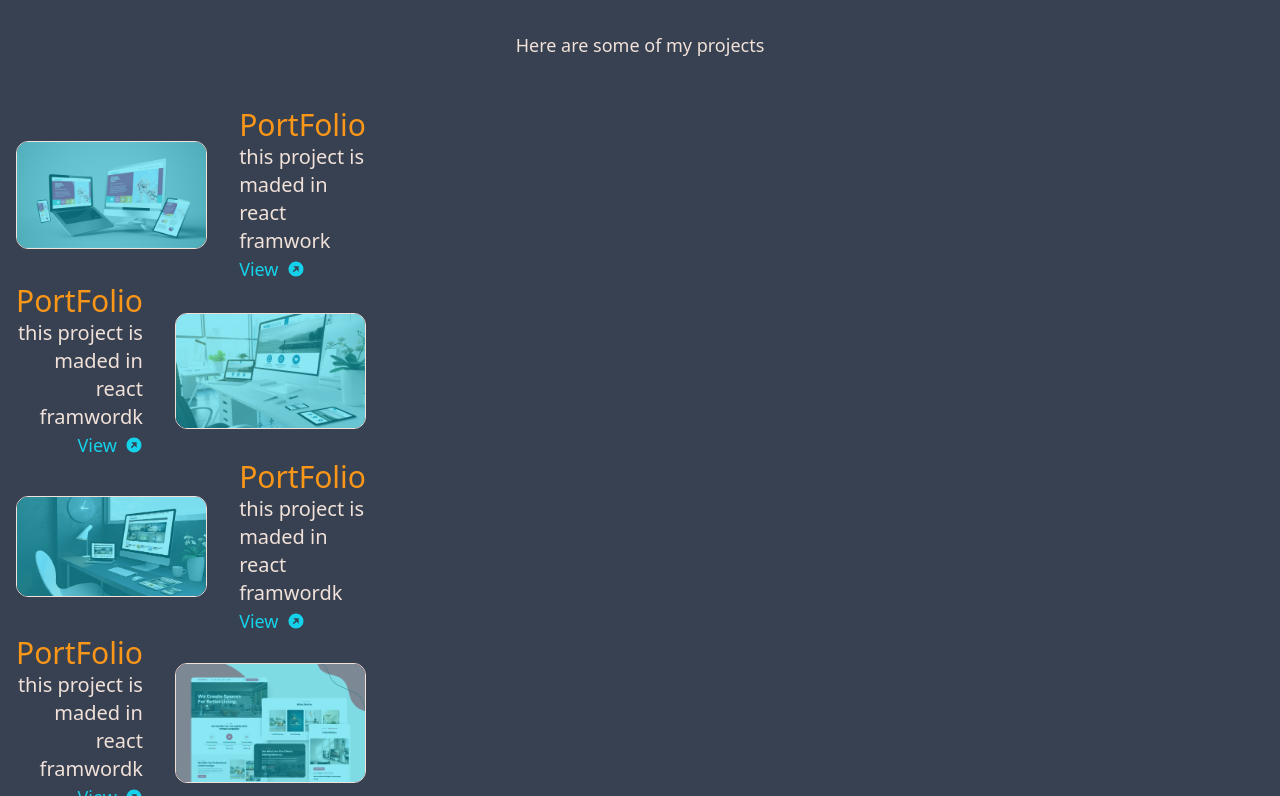
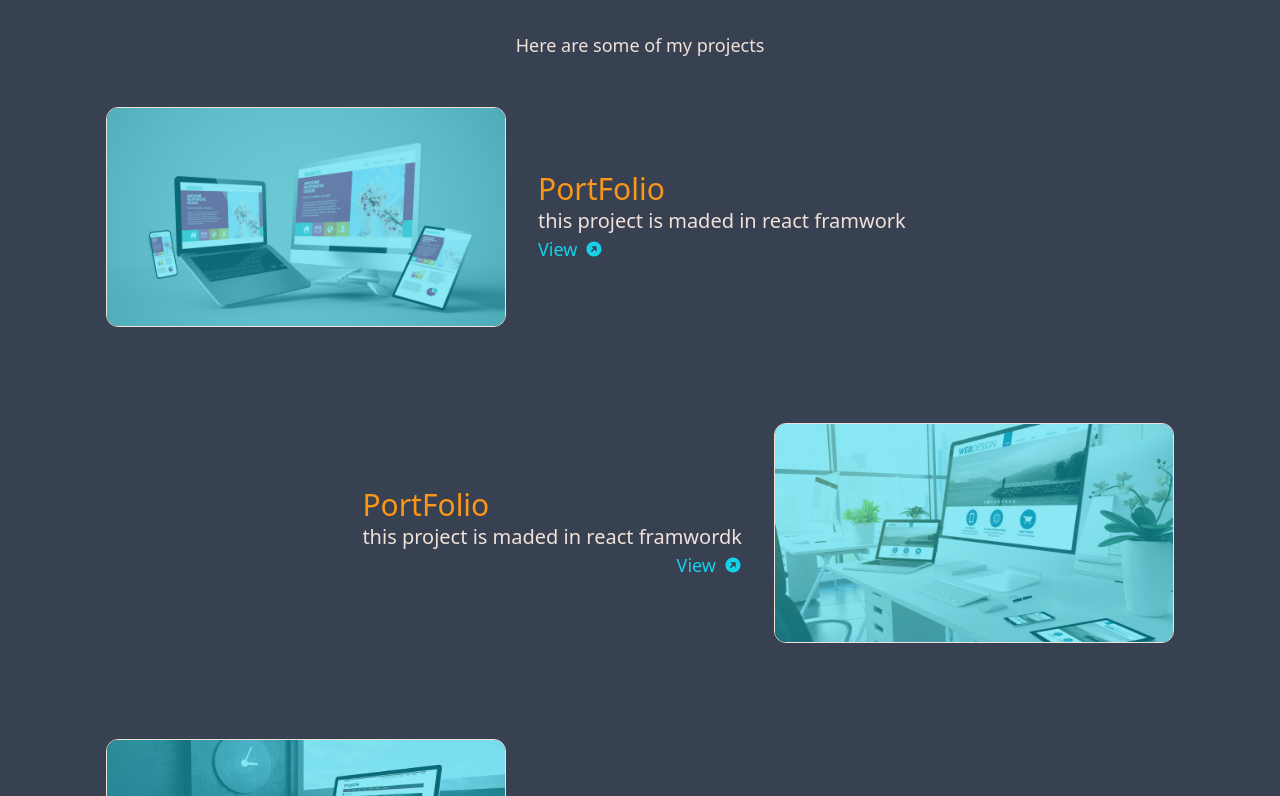
Before and after one commit to Arjun4243/React-portfolio, a React (Create React App) app: page / in a window 1280 px wide. Shown: the part 2004-2800 px from the top of the page. Built offline with nearby package versions, Linux system fonts and the light colour scheme.

Commit message:
project made responsive

```diff
--- a/src/component/projects/ProjectsMain.jsx
+++ b/src/component/projects/ProjectsMain.jsx
@@ -36,9 +36,9 @@
 export default function ProjectsMain() {
 
   return (
-    <div id='projects' className=' mx-auto '>
+    <div id='projects' className='w-full'>
         <ProjectsText/>
-        <div className="flex flex-col justify-center  w-[350px] lg:max-w-[1100px] mx-4 mt-12">
+        <div className="flex flex-col items-center gap-y-24 w-full max-w-[1100px] mx-auto mt-12 px-4">
             {projects.map((e, index) => (
                 <SingleProjects key={index} name={e.name} description={e.description} align={e.align} link={e.link} image={e.image} />
             ))}
--- a/src/output.css
+++ b/src/output.css
@@ -964,6 +964,10 @@
   gap: 2rem;
 }
 
+.gap-y-24 {
+  row-gap: 6rem;
+}
+
 .space-x-4 > :not([hidden]) ~ :not([hidden]) {
   --tw-space-x-reverse: 0;
   margin-right: calc(1rem * var(--tw-space-x-reverse));
```
